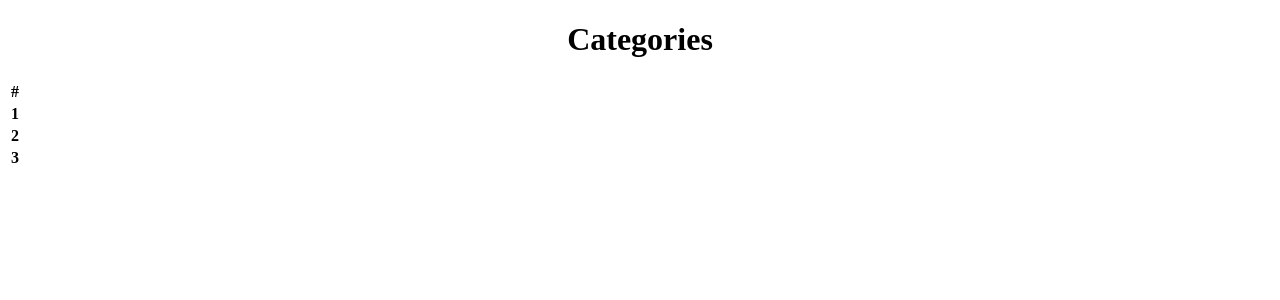
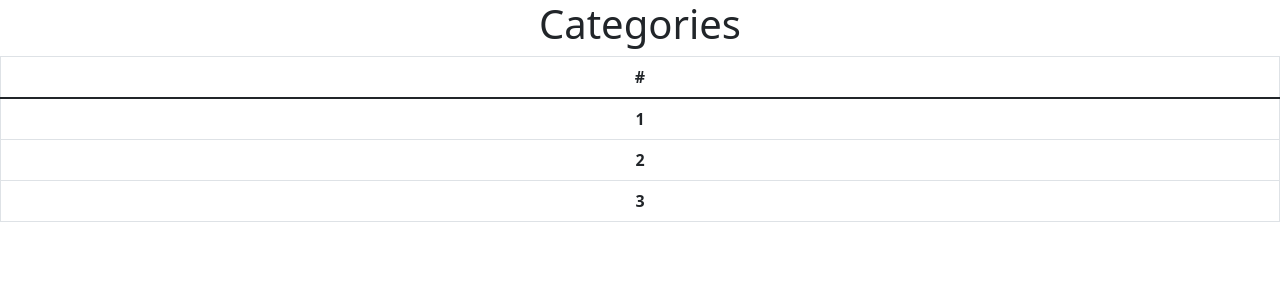
Before and after one commit to DeniiseB/travel-forum, a React (Create React App) app in the folder frontend/: page /inside-category in a window 1280 px wide. Shown: the top 300 px of the page. Built offline with nearby package versions, Linux system fonts and the light colour scheme.

Commit message:
Border added

```diff
--- a/frontend/src/index.js
+++ b/frontend/src/index.js
@@ -1,6 +1,8 @@
 import React from 'react';
 import ReactDOM from 'react-dom';
 import App from './App';
+import "bootstrap/dist/css/bootstrap.min.css";
+
 
 
 ReactDOM.render(
--- a/frontend/src/pages/InsideCategory.jsx
+++ b/frontend/src/pages/InsideCategory.jsx
@@ -4,7 +4,7 @@ function InsideCategory() {
   return (
     <div className="App">
       <h1>Categories</h1>
-      <table className="table table-bordered" bordered="true">
+      <table className="table table-bordered">
         <thead>
           <tr>
             <th scope="colSpan">#</th>
```
